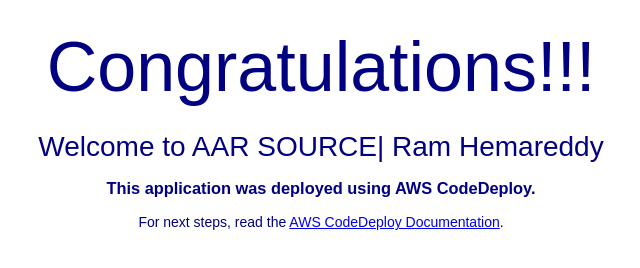
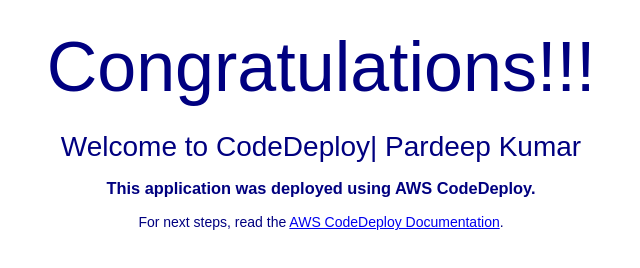
Before and after one commit to pardeeparora/aws, a plain HTML site: page index.html in a window 1280 px wide. Shown: the part 220-488 px from the top of the page, without its empty margins (319-959 px from the left). Drawn offline with Linux system fonts and the light colour scheme.

Commit message:
Update index.html
updated file

```diff
--- a/index.html
+++ b/index.html
@@ -2,7 +2,7 @@
 <html>
 <head>
   <meta charset="utf-8">
-  <title>AAR DEMO | AWS CLOUD DEPLOYMENT</title>
+  <title>Pardeep DEMO | AWS CLOUD DEPLOYMENT</title>
   <style>
     body {
       color: #000080;
@@ -28,7 +28,7 @@
   <div align="center">
     <img src="https://s3.ap-south-1.amazonaws.com/www.basava.com/aar_logo_final.png" style="max-width: 20%;">
     <h1>Congratulations!!! </h1>
-      <h2>Welcome to AAR SOURCE| Ram Hemareddy</h2>
+      <h2>Welcome to CodeDeploy| Pardeep Kumar</h2>
     <h3>This application was deployed using AWS CodeDeploy.</h3>
     <p>For next steps, read the <a href="http://aws.amazon.com/documentation/codedeploy">AWS CodeDeploy Documentation</a>.</p>
   </div>
```
